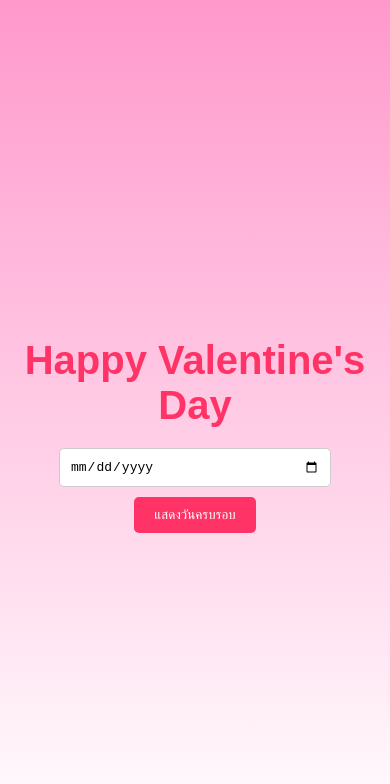
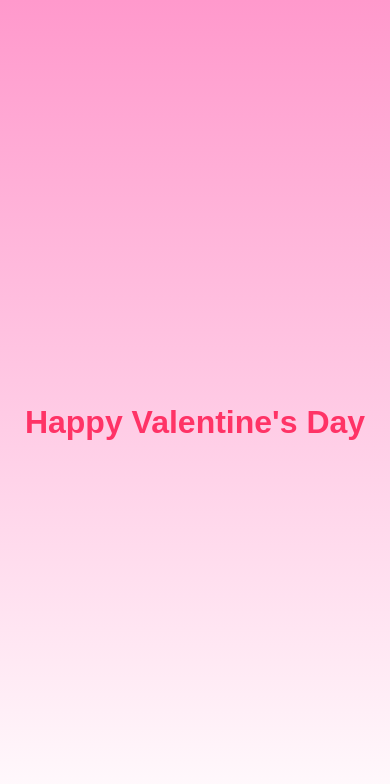
Before and after one commit to NateeSaetae/My_valentine, a plain HTML site: page index.html in a window 390 px wide. Drawn offline with Linux system fonts and the light colour scheme.

Commit message:
Add files via upload

```diff
--- a/index.css
+++ b/index.css
@@ -60,7 +60,7 @@ button:hover {
 /* Media Query สำหรับหน้าจอที่มีความกว้างไม่เกิน 600px (มือถือ) */
 @media (max-width: 600px) {
     h1 {
-        font-size: 2.5em;
+        font-size: 2em;
         /* ลดขนาดตัวอักษรของหัวข้อในมือถือ */
     }
 
--- a/index.html
+++ b/index.html
@@ -12,11 +12,9 @@
     <div class="container">
         <h1>Happy Valentine's Day</h1>
         <div class="anniversary-container">
-            <input type="date" id="anniversary" />
-            <button onclick="showAnniversary()">แสดงวันครบรอบ</button>
+
         </div>
     </div>
-    <script src="index.js"></script>
 </body>
 
 </html>
```
